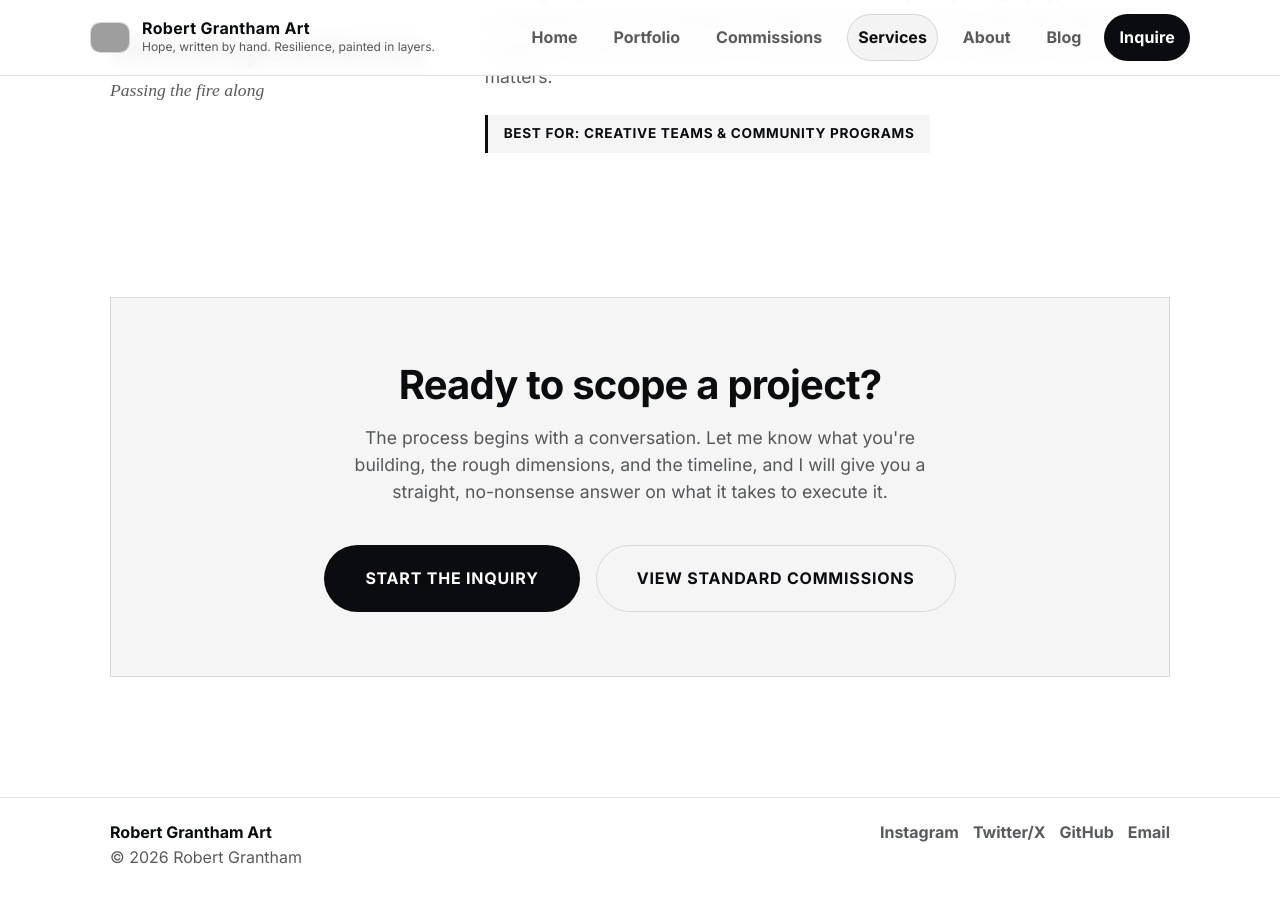
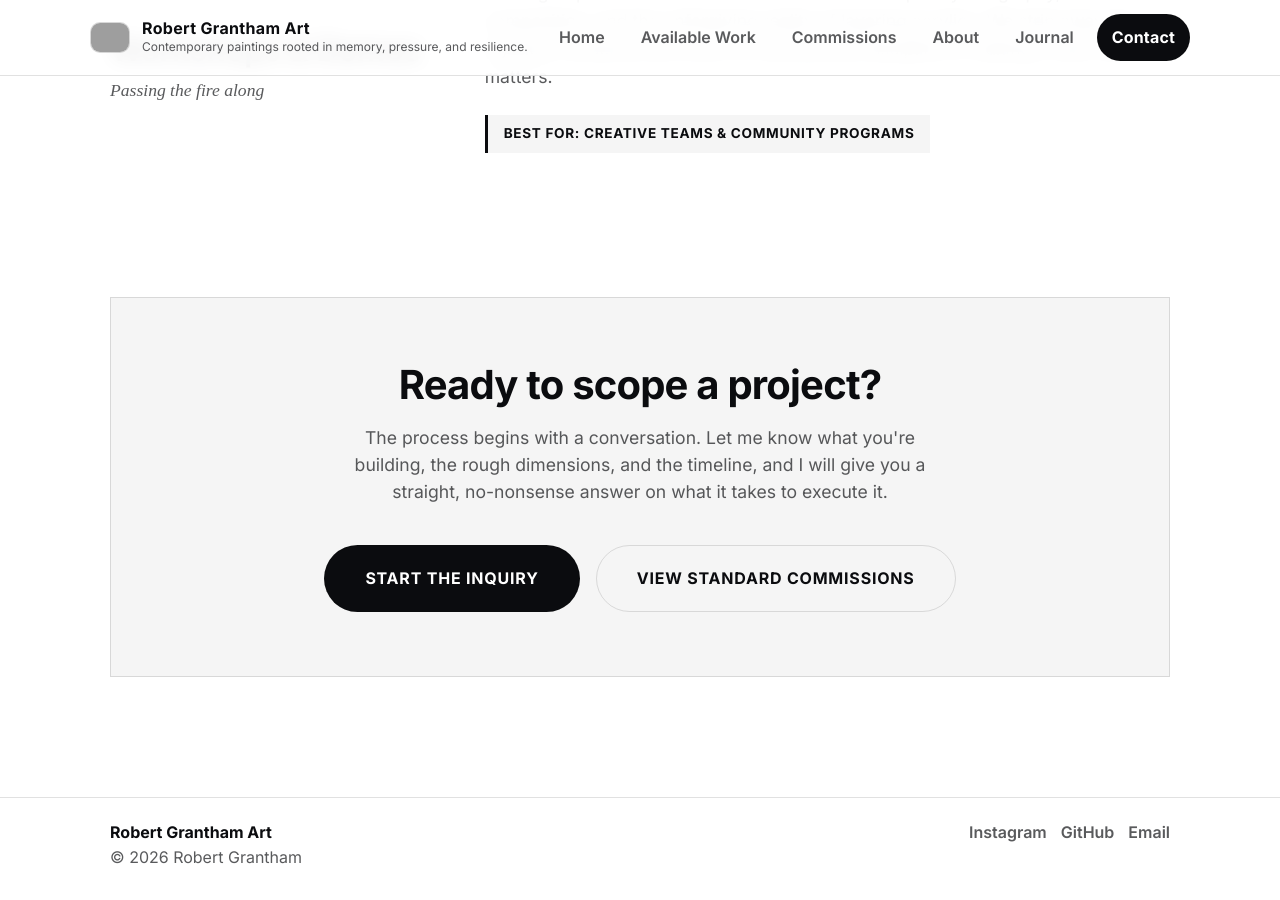
Before and after one commit to rgrantham82/rgrantham82.github.io, a Jekyll site: the page built from services.html, in a window 1280 px wide and 900 px high, scrolled down 1428 px. Built offline with Jekyll 4.4.1, drawn with Linux system fonts in a browser that asks for light colours; grey boxes are pictures that could not be loaded.

Commit message:
Revise site configuration and navigation links
Updated site metadata and navigation titles for clarity.

```diff
--- a/_config.yml
+++ b/_config.yml
@@ -1,6 +1,6 @@
 title: Robert Grantham Art
-tagline: Hope, written by hand. Resilience, painted in layers.
-description: Contemporary abstract expressionism, calligraphy, and calligraffiti by Robert Grantham - Austin, TX. Originals, commissions, and murals.
+tagline: Contemporary paintings rooted in memory, pressure, and resilience.
+description: Contemporary abstract acrylic paintings by Robert Grantham in Austin, Texas. View original works, current series, and commission information.
 
 author:
   name: Robert Grantham
@@ -11,17 +11,17 @@ url: https://rgrantham82.github.io
 baseurl: ''
 
 # Aesthetics
-theme_color_light: '#faf9f6' # A warm, subtle off-white
-theme_color_dark: '#0b0c0f'  # Deep and void-like. Excellent choice.
-font_href: https://fonts.googleapis.com/css2?family=Inter:wght@400;500;700&display=swap
+theme_color_light: '#faf9f6'
+theme_color_dark: '#0b0c0f'
+font_href: https://fonts.googleapis.com/css2?family=Inter:wght@400;500;600;700&display=swap
 logo: /assets/images/logo.png
-favicon: /assets/images/favicon.png
-apple_touch_icon: /assets/images/favicon.png
+favicon: /assets/images/favicon-32.png
+apple_touch_icon: /assets/images/apple-touch-icon.png
+og_image: /assets/images/work-aurum-rising.jpg
 
 # Social integration
 github_username: rgrantham82
 instagram_username: robertgranthamart
-twitter_username: ''
 linkedin_username: robertgrantham82
 email: robertgrantham40@gmail.com
 
@@ -71,34 +71,26 @@ exclude:
 - Gemfile
 - Gemfile.lock
 - README.md
+- IMPROVEMENTS.md
 - vendor
 - .sass-cache
 - .jekyll-cache
 - _site
 
-# ---------------------------------------------------------
-# The Navigation: Lean, mean, and intentional.
-# We've removed the individual series links because your new
-# dynamic Portfolio handles them gracefully.
-# ---------------------------------------------------------
 nav:
   links:
-  - title: Portfolio
+  - title: Available Work
     url: /portfolio/
   - title: Commissions
     url: /commissions.html
-  - title: Services
-    url: /services.html
   - title: About
     url: /about.html
-  - title: Blog
+  - title: Journal
     url: /blog/
-  # The CTA creates a distinct button in your header for the most important action.
   cta:
-    title: Inquire
+    title: Contact
     url: /contact.html
 
 plugins:
 - jekyll-feed
 - jekyll-sitemap
-- jekyll-seo-tag
```
